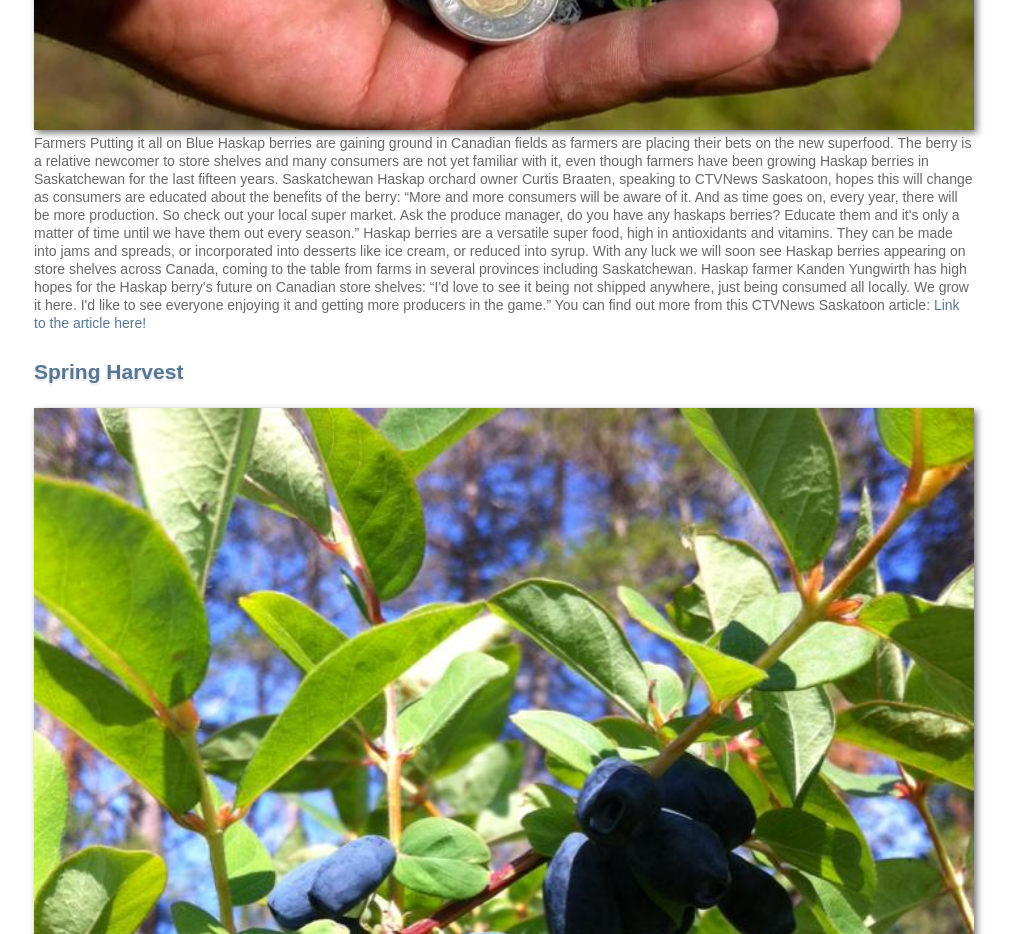
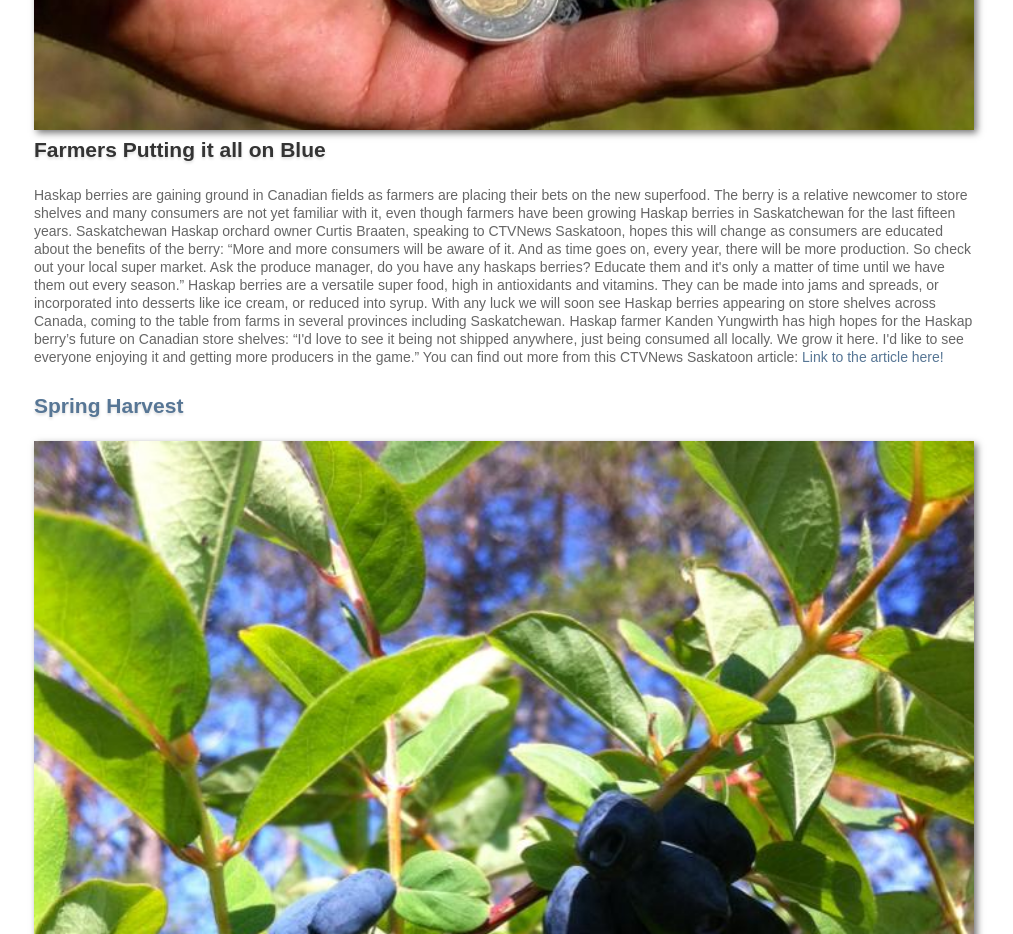
Before and after one commit to ShehAlejandra/Haskap-Berry, a plain HTML site: page index.html in a window 1280 px wide. Shown: the part 5040-5974 px from the top of the page, without its empty margins (136-1149 px from the left). Drawn offline with Linux system fonts and the light colour scheme.

Commit message:
fix heading

```diff
--- a/index.html
+++ b/index.html
@@ -105,7 +105,8 @@
 
 
 							<img src="images/size.jpg" alt="Sizing of a haskap">
-							<p>Farmers Putting it all on Blue
+                                                        <h2>Farmers Putting it all on Blue</h2>
+							<p>
 								Haskap berries are gaining ground in Canadian fields as farmers are placing their bets on the new superfood. The berry is a relative newcomer to store shelves and many consumers are not yet familiar with it, even though farmers have been growing Haskap berries in Saskatchewan for the last fifteen years.
 								Saskatchewan Haskap orchard owner Curtis Braaten, speaking to CTVNews Saskatoon, hopes this will change as consumers are educated about the benefits of the berry: “More and more consumers will be aware of it. And as time goes on, every year, there will be more production. So check out your local super market. Ask the produce manager, do you have any haskaps berries? Educate them and it's only a matter of time until we have them out every season.”
 								Haskap berries are a versatile super food, high in antioxidants and vitamins. They can be made into jams and spreads, or incorporated into desserts like ice cream, or reduced into syrup.
```
